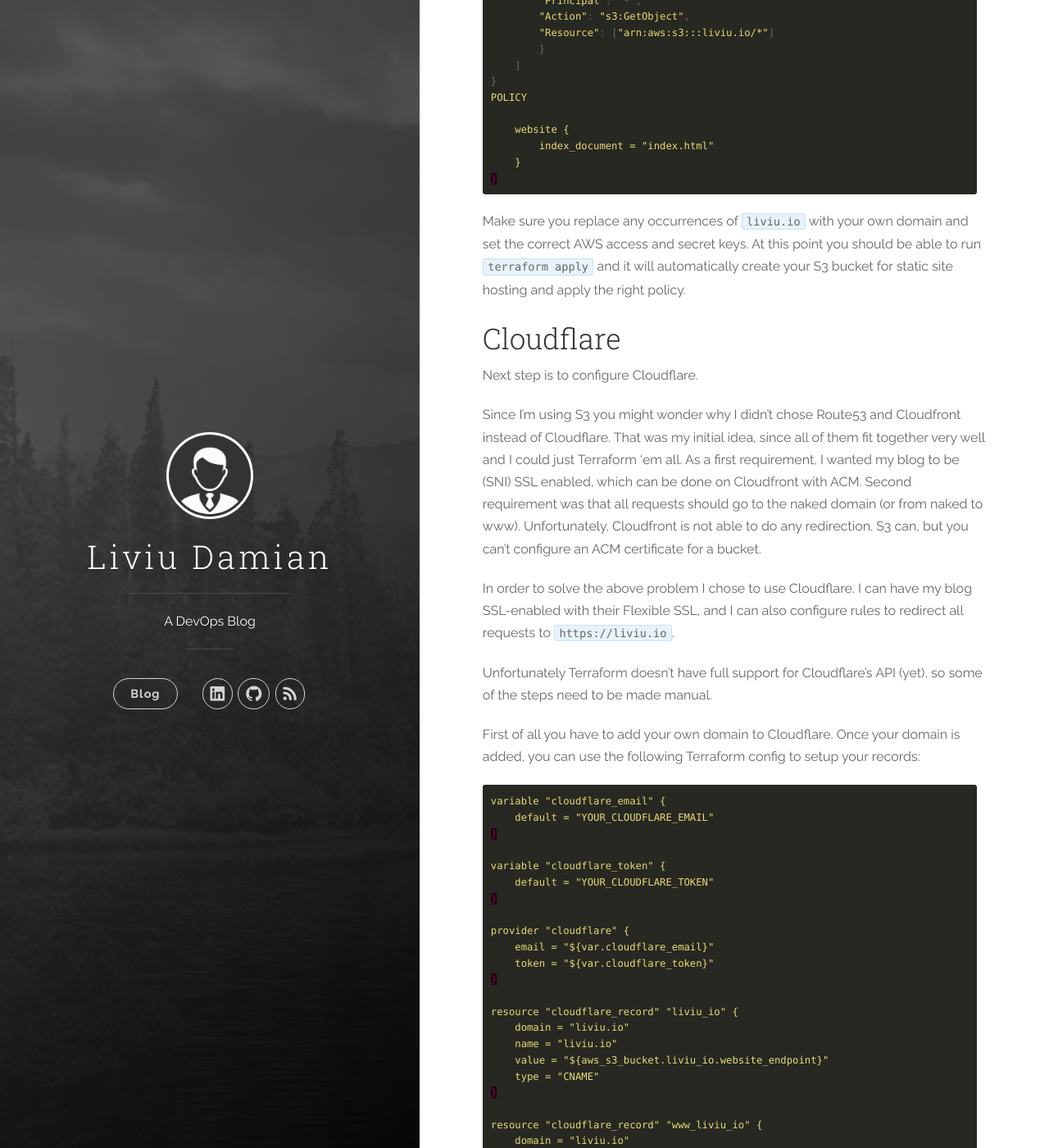
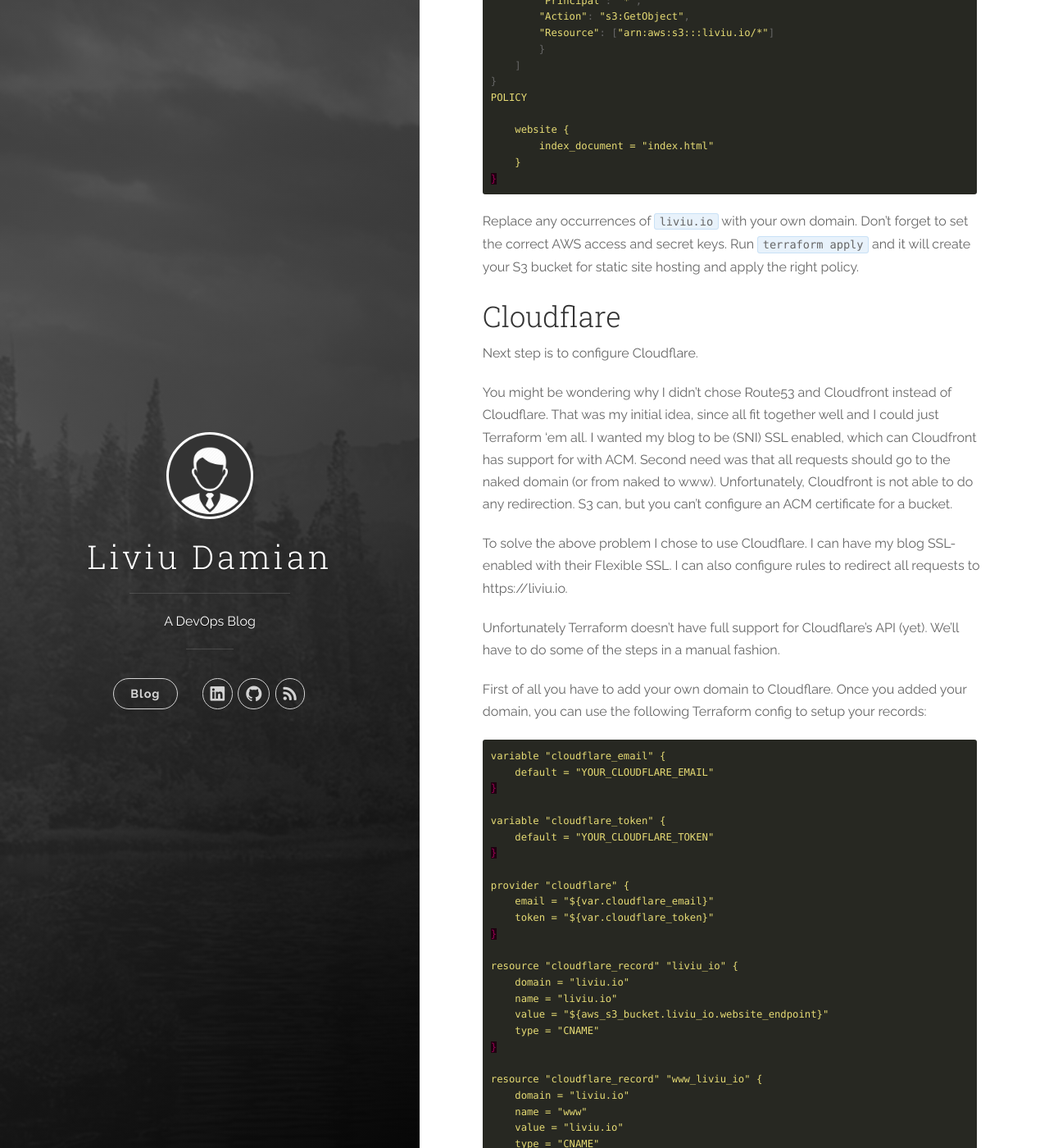
Before and after one commit to liviudm/liviu.io, a Jekyll site: the page built from _posts/2016-04-12-deploy-jekyll-terraform-circle-s3-cloudfront.markdown, in a window 1280 px wide and 1400 px high, scrolled down 1469 px. Shown: the whole window at 82% size. Built offline with Jekyll 4.4.1, drawn with Linux system fonts in a browser that asks for light colours; nearby versions of some CDN libraries; comment, search, counter and statistics services are not loaded; some of the changed text lies outside the part shown.

Commit message:
hemmingway the article :-)

````diff
--- a/_posts/2016-04-12-deploy-jekyll-terraform-circle-s3-cloudfront.markdown
+++ b/_posts/2016-04-12-deploy-jekyll-terraform-circle-s3-cloudfront.markdown
@@ -4,12 +4,12 @@ date:   2016-04-12 07:00:00
 categories: [jekyll]
 tags: [terraform, circleci, aws, s3, jekyll]
 ---
-I can't think of a better way to start this blog than to show you how you can configure and setup your own.
+I can’t think of a better way to start this blog than to show you how you can configure and setup your own.
 
-I'm a big fan of static site generators, especially for blogs, unless you really need a CMS or some other kind of platform. You can host them anywhere, it's going to cost you a lot less and it's fast. This is my setup in a few words:
+I’m a big fan of static site generators, especially for blogs. You can host them anywhere, it’s going to cost you a lot less and it’s fast. This is my setup in a few words:
 
 * [Jekyll][jekyll]: static site generator
-* [AWS S3][aws-s3]: cheap object storage hosting, in this case the static files generated by Jekyll (HTML, CSS, JS)
+* [AWS S3][aws-s3]: cheap object storage hosting. In this case the static files generated by Jekyll (HTML, CSS, JS)
 * [Cloudflare][cloudflare]: for hosting the `liviu.io` zone and providing a basic CDN
 * [Terraform][terraform]: to manage the AWS and Cloudflare infrastructure as code
 * [CircleCI][circleci]: automated build and deployment to S3
@@ -61,19 +61,19 @@ POLICY
 }
 ```
 
-Make sure you replace any occurrences of `liviu.io` with your own domain and set the correct AWS access and secret keys. At this point you should be able to run `terraform apply` and it will automatically create your S3 bucket for static site hosting and apply the right policy.
+Replace any occurrences of `liviu.io` with your own domain. Don't forget to set the correct AWS access and secret keys. Run `terraform apply` and it will create your S3 bucket for static site hosting and apply the right policy.
 
 ## Cloudflare
 
 Next step is to configure Cloudflare.
 
-Since I'm using S3 you might wonder why I didn't chose Route53 and Cloudfront instead of Cloudflare. That was my initial idea, since all of them fit together very well and I could just Terraform 'em all. As a first requirement, I wanted my blog to be (SNI) SSL enabled, which can be done on Cloudfront with ACM. Second requirement was that all requests should go to the naked domain (or from naked to www). Unfortunately, Cloudfront is not able to do any redirection. S3 can, but you can't configure an ACM certificate for a bucket.
+You might be wondering why I didn’t chose Route53 and Cloudfront instead of Cloudflare. That was my initial idea, since all  fit together well and I could just Terraform ‘em all. I wanted my blog to be (SNI) SSL enabled, which can Cloudfront has support for with ACM. Second need was that all requests should go to the naked domain (or from naked to www). Unfortunately, Cloudfront is not able to do any redirection. S3 can, but you can’t configure an ACM certificate for a bucket.
 
-In order to solve the above problem I chose to use Cloudflare. I can have my blog SSL-enabled with their Flexible SSL, and I can also configure rules to redirect all requests to `https://liviu.io`.
+To solve the above problem I chose to use Cloudflare. I can have my blog SSL-enabled with their Flexible SSL. I can also configure rules to redirect all requests to https://liviu.io.
 
-Unfortunately Terraform doesn't have full support for Cloudflare's API (yet), so some of the steps need to be made manual.
+Unfortunately Terraform doesn’t have full support for Cloudflare’s API (yet). We'll have to do some of the steps in a manual fashion.
 
-First of all you have to add your own domain to Cloudflare. Once your domain is added, you can use the following Terraform config to setup your records:
+First of all you have to add your own domain to Cloudflare. Once you added your domain, you can use the following Terraform config to setup your records:
 
 ```yaml
 variable "cloudflare_email" {
@@ -116,7 +116,7 @@ Here are my rules for reference:
 
 ## Jekyll and s3_website
 
-I'm not going to cover how to install Jekyll and start a new site or blog, because there are enough tutorials about this online. What I'm going to mention is that we're going to use the `s3_website` gem to push our website to S3. For this, you'll have to add the `s3_website` gem to your `Gemfile` and create `s3_website.yml` configuration file.
+I’m not going to cover how to install Jekyll and start a new site or blog. You can find plenty tutorials about this online. What I’m going to mention is that we’re going to use the `s3_website` gem to push our website to S3. You’ll have to add the `s3_website` gem to your `Gemfile` and create its configuration.
 
 My `Gemfile` looks like this:
 
@@ -162,11 +162,11 @@ We are going to need a restricted AWS user for our CircleCI deployment. Go to th
 }
 ```
 
-Attach the above policy to your newly created user and generate an access key. Note the access and secret key, we're going to use them in a moment.
+Attach the above policy to your new user and generate an access key. Note the access and secret key, we’re going to use them in a moment.
 
 ## CircleCI
 
-I'm going to assume you already have a Github account and know how to create a repository. If you don't have a CircleCI account already, you can signup for one using your Github account. After that, you'll have to select the repository that will host your Jekyll source code to be built by CircleCI. In the Project Settings page, under Environment Variables, add the `AWS_ACCESS_KEY_ID` and `AWS_SECRET_ACCESS_KEY`
+I’m going to assume you already have a Github account and know how to create a repository. If you don’t have a CircleCI account already, you can signup for one using your Github account. You have to select the repository that will host your Jekyll source code in CircleCI. In the Project Settings page, under Environment Variables, add the `AWS_ACCESS_KEY_ID` and `AWS_SECRET_ACCESS_KEY`
 
 The last piece you need is the `circle.yml` file that tells CircleCI how to build and deploy your project:
 
@@ -192,7 +192,7 @@ deployment:
 
 ## git push
 
-From now on, every time you push to your Github repository, CircleCI is going to build your articles and deploy them to S3, from where they're served by Cloudflare.
+When you push to your Github repository, CircleCI is going to build your articles and deploy them to S3. From there, they’re served by Cloudflare.
 
 
 Did you enjoy this article? Feel free to leave your comments or submit suggestions bellow.
````
